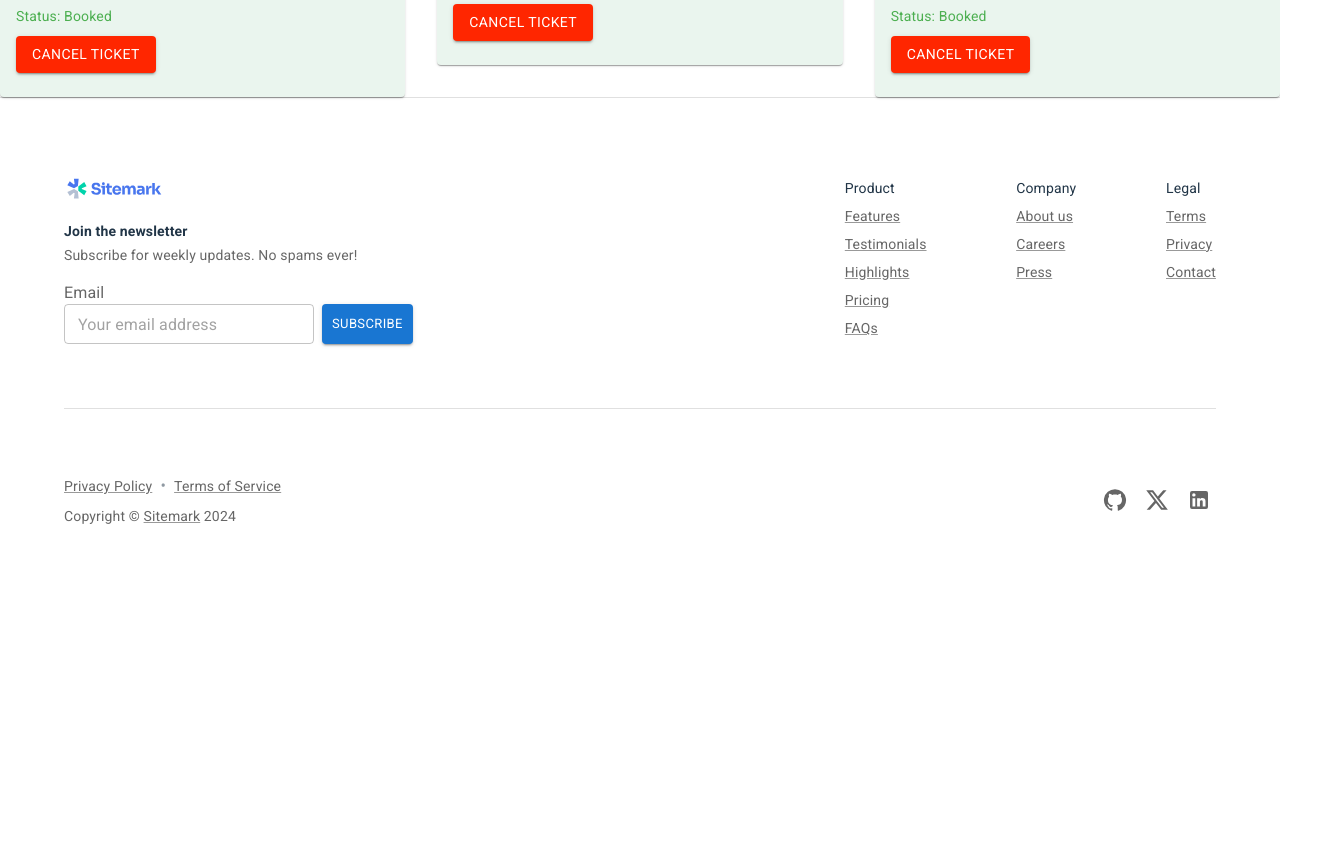
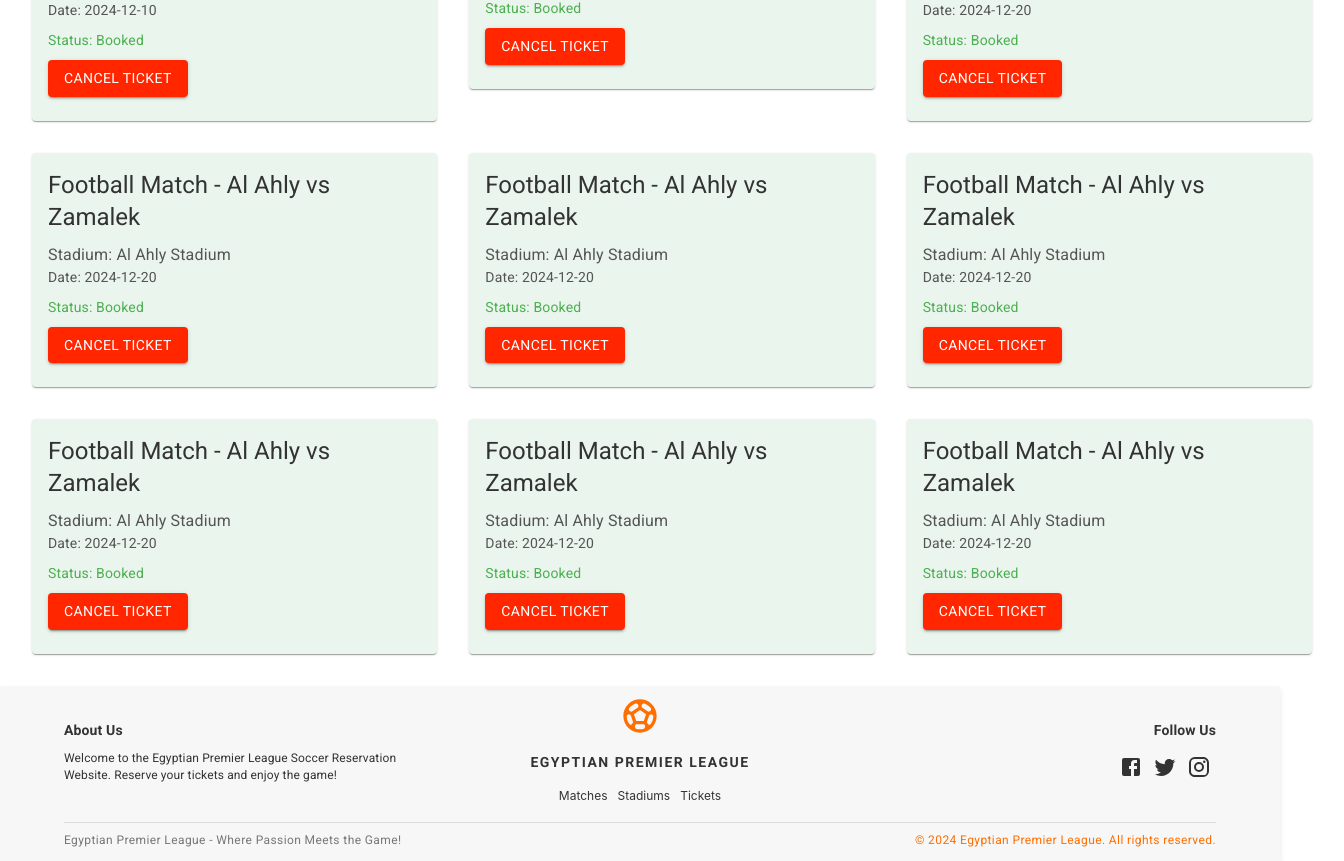
Before and after one commit to Ghaithq/EFA, a React (Vite) app in the folder frontend/: page /tickets in a window 1280 px wide. Shown: the part 400-1261 px from the top of the page, 1344 px wide, since content can reach past the window. Before the commit the page ends 1007 px from the top, so only its background shows below. Built offline with nearby package versions, Linux system fonts and the light colour scheme.

Commit message:
add: footer + changed site title

```diff
--- a/frontend/index.html
+++ b/frontend/index.html
@@ -8,7 +8,7 @@
     rel="stylesheet"
     />
     <meta name="viewport" content="width=device-width, initial-scale=1.0" />
-    <title>Vite + React + TS</title>
+    <title>Egyptian Football League</title>
   </head>
   <body>
     <div id="root"></div>
--- a/frontend/src/App.tsx
+++ b/frontend/src/App.tsx
@@ -2,20 +2,22 @@ import { BrowserRouter as Router, Route, Routes } from "react-router-dom";
 import HomePage from "./views/HomePage.tsx";
 // import StadiumsView from './views/StadiumsView.tsx'
 import StadiumsView from "./views/StadiumsView.tsx";
-import Authorize from "./views/Authorization.tsx";import MatchesView from './views/MatchesView.tsx';
+import Authorize from "./views/Authorization.tsx"; import MatchesView from './views/MatchesView.tsx';
 import UserTickets from "./views/UserTickets.tsx";
-
+import { Box } from "@mui/material";
 
 const App = () => {
   return (
     <Router>
+      <Box sx={{ display: 'flex', flexDirection: 'column', minHeight: '100vh' }}>
         <Routes>
           <Route path="/" element={<HomePage />} />
           <Route path="/stadiums" element={<StadiumsView />} />
-        <Route path="/matches"  element={<MatchesView />} />
+          <Route path="/matches" element={<MatchesView />} />
           <Route path="/authorize" element={<Authorize />} />
           <Route path="/tickets" element={<UserTickets />} />
         </Routes>
+      </Box>
     </Router>
   );
 };
--- a/frontend/src/components/Footer.tsx
+++ b/frontend/src/components/Footer.tsx
@@ -1,228 +1,164 @@
-import * as React from 'react';
-import Box from '@mui/material/Box';
-import Button from '@mui/material/Button';
-import Container from '@mui/material/Container';
-import Divider from '@mui/material/Divider';
-import IconButton from '@mui/material/IconButton';
-import InputLabel from '@mui/material/InputLabel';
-import Link from '@mui/material/Link';
-import Stack from '@mui/material/Stack';
-import TextField from '@mui/material/TextField';
-import Typography from '@mui/material/Typography';
-import FacebookIcon from '@mui/icons-material/GitHub';
-import LinkedInIcon from '@mui/icons-material/LinkedIn';
-import TwitterIcon from '@mui/icons-material/X';
-import SitemarkIcon from './SitemarkIcon';
+import React from 'react';
+import { Box, Container, Typography, Link, IconButton } from '@mui/material';
+import SportsSoccerIcon from '@mui/icons-material/SportsSoccer';
+import FacebookIcon from '@mui/icons-material/Facebook';
+import TwitterIcon from '@mui/icons-material/Twitter';
+import InstagramIcon from '@mui/icons-material/Instagram';
 
-function Copyright() {
+const Footer = () => {
   return (
-    <Typography variant="body2" sx={{ color: 'text.secondary', mt: 1 }}>
-      {'Copyright © '}
-      <Link color="text.secondary" href="https://mui.com/">
-        Sitemark
-      </Link>
-      &nbsp;
-      {new Date().getFullYear()}
-    </Typography>
-  );
-}
-
-export default function Footer() {
-  return (
-    <React.Fragment>
-      <Divider />
-      <Container
+    <Box
       sx={{
-          display: 'flex',
-          flexDirection: 'column',
-          alignItems: 'center',
-          gap: { xs: 4, sm: 8 },
-          py: { xs: 8, sm: 10 },
-          textAlign: { sm: 'center', md: 'left' },
+        backgroundColor: '#f7f7f7', // Light background
+        color: '#333', // Dark font color
+        boxShadow: '0 4px 6px rgba(0, 0, 0, 0.1)', // Subtle shadow
+        padding: '10px 0',
+        width: '100%',
+        mt: 'auto',
       }}
     >
-        <Box
-          sx={{
-            display: 'flex',
-            flexDirection: { xs: 'column', sm: 'row' },
-            width: '100%',
-            justifyContent: 'space-between',
-          }}
-        >
-          <Box
-            sx={{
-              display: 'flex',
-              flexDirection: 'column',
-              gap: 4,
-              minWidth: { xs: '100%', sm: '60%' },
-            }}
-          >
-            <Box sx={{ width: { xs: '100%', sm: '60%' } }}>
-              <SitemarkIcon />
-              <Typography
-                variant="body2"
-                gutterBottom
-                sx={{ fontWeight: 600, mt: 2 }}
-              >
-                Join the newsletter
-              </Typography>
-              <Typography variant="body2" sx={{ color: 'text.secondary', mb: 2 }}>
-                Subscribe for weekly updates. No spams ever!
-              </Typography>
-              <InputLabel htmlFor="email-newsletter">Email</InputLabel>
-              <Stack direction="row" spacing={1} useFlexGap>
-                <TextField
-                  id="email-newsletter"
-                  hiddenLabel
-                  size="small"
-                  variant="outlined"
-                  fullWidth
-                  aria-label="Enter your email address"
-                  placeholder="Your email address"
-                  slotProps={{
-                    htmlInput: {
-                      autoComplete: 'off',
-                      'aria-label': 'Enter your email address',
-                    },
-                  }}
-                  sx={{ width: '250px' }}
-                />
-                <Button
-                  variant="contained"
-                  color="primary"
-                  size="small"
-                  sx={{ flexShrink: 0 }}
-                >
-                  Subscribe
-                </Button>
-              </Stack>
-            </Box>
-          </Box>
-          <Box
-            sx={{
-              display: { xs: 'none', sm: 'flex' },
-              flexDirection: 'column',
-              gap: 1,
-            }}
-          >
-            <Typography variant="body2" sx={{ fontWeight: 'medium' }}>
-              Product
-            </Typography>
-            <Link color="text.secondary" variant="body2" href="#">
-              Features
-            </Link>
-            <Link color="text.secondary" variant="body2" href="#">
-              Testimonials
-            </Link>
-            <Link color="text.secondary" variant="body2" href="#">
-              Highlights
-            </Link>
-            <Link color="text.secondary" variant="body2" href="#">
-              Pricing
-            </Link>
-            <Link color="text.secondary" variant="body2" href="#">
-              FAQs
-            </Link>
-          </Box>
-          <Box
-            sx={{
-              display: { xs: 'none', sm: 'flex' },
-              flexDirection: 'column',
-              gap: 1,
-            }}
-          >
-            <Typography variant="body2" sx={{ fontWeight: 'medium' }}>
-              Company
-            </Typography>
-            <Link color="text.secondary" variant="body2" href="#">
-              About us
-            </Link>
-            <Link color="text.secondary" variant="body2" href="#">
-              Careers
-            </Link>
-            <Link color="text.secondary" variant="body2" href="#">
-              Press
-            </Link>
-          </Box>
-          <Box
-            sx={{
-              display: { xs: 'none', sm: 'flex' },
-              flexDirection: 'column',
-              gap: 1,
-            }}
-          >
-            <Typography variant="body2" sx={{ fontWeight: 'medium' }}>
-              Legal
-            </Typography>
-            <Link color="text.secondary" variant="body2" href="#">
-              Terms
-            </Link>
-            <Link color="text.secondary" variant="body2" href="#">
-              Privacy
-            </Link>
-            <Link color="text.secondary" variant="body2" href="#">
-              Contact
-            </Link>
-          </Box>
-        </Box>
+      <Container maxWidth="lg">
         <Box
           sx={{
             display: 'flex',
             justifyContent: 'space-between',
-            pt: { xs: 4, sm: 8 },
-            width: '100%',
-            borderTop: '1px solid',
-            borderColor: 'divider',
+            alignItems: 'center',
+            flexWrap: 'wrap',
+            gap: 2,
           }}
         >
-          <div>
-            <Link color="text.secondary" variant="body2" href="#">
-              Privacy Policy
+          {/* Left Section */}
+          <Box sx={{ flex: 1, minWidth: '200px' }}>
+            <Typography variant="subtitle1" sx={{ fontWeight: 'bold', mb: 1, fontSize: '14px' }}>
+              About Us
+            </Typography>
+            <Typography variant="body2" sx={{ fontSize: '12px', lineHeight: 1.4 }}>
+              Welcome to the Egyptian Premier League Soccer Reservation Website. Reserve your tickets and enjoy the game!
+            </Typography>
+          </Box>
+
+          {/* Center Section */}
+          <Box sx={{ flex: 1, minWidth: '200px', textAlign: 'center' }}>
+            <SportsSoccerIcon sx={{ fontSize: '40px', color: '#ff6f00', mb: 1 }} />
+            <Typography
+              variant="subtitle1"
+              sx={{
+                fontWeight: 'bold',
+                mb: 1,
+                fontSize: '14px',
+                textTransform: 'uppercase',
+                letterSpacing: 1.5,
+              }}
+            >
+              Egyptian Premier League
+            </Typography>
+            <Box>
+              <Link
+                href="/matches"
+                sx={{
+                  display: 'inline-block',
+                  color: '#333',
+                  textDecoration: 'none',
+                  fontSize: '12px',
+                  marginRight: '10px',
+                  '&:hover': { textDecoration: 'underline', color: '#ff6f00' },
+                }}
+              >
+                Matches
               </Link>
-            <Typography sx={{ display: 'inline', mx: 0.5, opacity: 0.5 }}>
-              &nbsp;•&nbsp;
+              <Link
+                href="/stadiums"
+                sx={{
+                  display: 'inline-block',
+                  color: '#333',
+                  textDecoration: 'none',
+                  fontSize: '12px',
+                  marginRight: '10px',
+                  '&:hover': { textDecoration: 'underline', color: '#ff6f00' },
+                }}
+              >
+                Stadiums
+              </Link>
+              <Link
+                href="/tickets"
+                sx={{
+                  display: 'inline-block',
+                  color: '#333',
+                  textDecoration: 'none',
+                  fontSize: '12px',
+                  '&:hover': { textDecoration: 'underline', color: '#ff6f00' },
+                }}
+              >
+                Tickets
+              </Link>
+            </Box>
+          </Box>
+
+          {/* Right Section */}
+          <Box sx={{ flex: 1, minWidth: '200px', textAlign: 'right' }}>
+            <Typography variant="subtitle1" sx={{ fontWeight: 'bold', mb: 1, fontSize: '14px' }}>
+              Follow Us
             </Typography>
-            <Link color="text.secondary" variant="body2" href="#">
-              Terms of Service
-            </Link>
-            <Copyright />
-          </div>
-          <Stack
-            direction="row"
-            spacing={1}
-            useFlexGap
-            sx={{ justifyContent: 'left', color: 'text.secondary' }}
-          >
+            <Box>
               <IconButton
-              color="inherit"
-              size="small"
-              href="https://github.com/mui"
-              aria-label="GitHub"
-              sx={{ alignSelf: 'center' }}
+                href="https://facebook.com"
+                target="_blank"
+                sx={{
+                  color: '#333',
+                  padding: '5px',
+                  '&:hover': { color: '#ff6f00' },
+                }}
               >
                 <FacebookIcon />
               </IconButton>
               <IconButton
-              color="inherit"
-              size="small"
-              href="https://x.com/MaterialUI"
-              aria-label="X"
-              sx={{ alignSelf: 'center' }}
+                href="https://twitter.com"
+                target="_blank"
+                sx={{
+                  color: '#333',
+                  padding: '5px',
+                  '&:hover': { color: '#ff6f00' },
+                }}
               >
                 <TwitterIcon />
               </IconButton>
               <IconButton
-              color="inherit"
-              size="small"
-              href="https://www.linkedin.com/company/mui/"
-              aria-label="LinkedIn"
-              sx={{ alignSelf: 'center' }}
+                href="https://instagram.com"
+                target="_blank"
+                sx={{
+                  color: '#333',
+                  padding: '5px',
+                  '&:hover': { color: '#ff6f00' },
+                }}
               >
-              <LinkedInIcon />
+                <InstagramIcon />
               </IconButton>
-          </Stack>
+            </Box>
+          </Box>
+        </Box>
+
+        {/* Bottom Section */}
+        <Box
+          sx={{
+            display: 'flex',
+            justifyContent: 'space-between',
+            alignItems: 'center',
+            mt: 2,
+            borderTop: '1px solid #ddd',
+            pt: 1,
+            fontSize: '12px',
+          }}
+        >
+          <Typography variant="caption" sx={{ color: '#777' }}>
+            Egyptian Premier League - Where Passion Meets the Game!
+          </Typography>
+          <Typography variant="caption" sx={{ color: '#ff6f00' }}>
+            &copy; 2024 Egyptian Premier League. All rights reserved.
+          </Typography>
         </Box>
       </Container>
-    </React.Fragment>
+    </Box>
   );
-}
+};
+
+export default Footer;
--- a/frontend/src/components/Toolbar.tsx
+++ b/frontend/src/components/Toolbar.tsx
@@ -5,8 +5,9 @@ import Typography from "@mui/material/Typography";
 import IconButton from "@mui/material/IconButton";
 import Login from "./LoginModal"
 import Register from "./RegisterModal"
-import Profile  from "./Profile";
-import Logout  from "./Logout";
+import Profile from "./Profile";
+import Logout from "./Logout";
+import { Link } from "react-router-dom";
 
 // import Card from "@mui/material/Card";
 // import CardActions from "@mui/material/CardActions";
@@ -14,8 +15,9 @@ import Logout  from "./Logout";
 // import CardMedia from "@mui/material/CardMedia";
 // import Grid from "@mui/material/Grid2";
 
-function ToolBar(){
+function ToolBar() {
   return (<Toolbar>
+    <Link to={"/"} style={{ textDecoration: 'none' }}>
       <IconButton
         size="small"
         edge="start"
@@ -29,6 +31,7 @@ function ToolBar(){
           style={{ width: 200, height: 100 }}
         />
       </IconButton>
+    </Link>
     <Typography
       variant="h4"
       component="div"
--- a/frontend/src/views/HomePage.tsx
+++ b/frontend/src/views/HomePage.tsx
@@ -7,6 +7,7 @@ import Box from "@mui/material/Box";
 import Grid from "@mui/material/Grid2";
 import ToolBar from "../components/Toolbar";
 import CardCustom from "../components/Card";
+import Footer from "../components/Footer";
 
 function HomePage() {
   return (
@@ -66,6 +67,7 @@ function HomePage() {
           />
         </Grid>
       </Grid>
+      <Footer />
     </Box>
   );
 }
--- a/frontend/src/views/UserTickets.tsx
+++ b/frontend/src/views/UserTickets.tsx
@@ -9,6 +9,12 @@ import './UserTickets.css';
 const ticketsData = [
   { id: 1, stadiumName: 'Cairo International Stadium', event: 'Football Match - Cairo vs Alexandria', date: '2024-12-10', status: 'Booked' },
   { id: 2, stadiumName: 'Borg El Arab Stadium', event: 'Football Match - Cairo vs Giza', date: '2024-12-15', status: 'Booked' },
+  { id: 3, stadiumName: 'Al Ahly Stadium', event: 'Football Match - Al Ahly vs Zamalek', date: '2024-12-20', status: 'Booked' },
+  { id: 3, stadiumName: 'Al Ahly Stadium', event: 'Football Match - Al Ahly vs Zamalek', date: '2024-12-20', status: 'Booked' },
+  { id: 3, stadiumName: 'Al Ahly Stadium', event: 'Football Match - Al Ahly vs Zamalek', date: '2024-12-20', status: 'Booked' },
+  { id: 3, stadiumName: 'Al Ahly Stadium', event: 'Football Match - Al Ahly vs Zamalek', date: '2024-12-20', status: 'Booked' },
+  { id: 3, stadiumName: 'Al Ahly Stadium', event: 'Football Match - Al Ahly vs Zamalek', date: '2024-12-20', status: 'Booked' },
+  { id: 3, stadiumName: 'Al Ahly Stadium', event: 'Football Match - Al Ahly vs Zamalek', date: '2024-12-20', status: 'Booked' },
   { id: 3, stadiumName: 'Al Ahly Stadium', event: 'Football Match - Al Ahly vs Zamalek', date: '2024-12-20', status: 'Booked' },
 ];
 
@@ -38,18 +44,35 @@ const TicketPage = () => {
   };
 
   return (
-    <Box sx={{ width: "100vw" }}>
+    <Box
+      sx={{
+        display: 'flex',
+        flexDirection: 'column',
+        minHeight: '100vh',
+        width: '100vw',
+      }}
+    >
+      {/* AppBar - Keeping the styles unchanged */}
       <AppBar position="static" color="default" className="app-bar">
         <ToolBar />
       </AppBar>
 
-      <Box className="title-section">
-        <ConfirmationNumberIcon className="ticket-icon bouncing-icon" /> {/* Add the bouncing animation */}
+      {/* Main Content */}
+      <Box
+        sx={{
+          flexGrow: 1,
+          padding: 4,
+          width: '100%',
+        }}
+      >
+        <Box className="title-section" sx={{ mb: 4, textAlign: 'center' }}>
+          <ConfirmationNumberIcon className="ticket-icon bouncing-icon" />
           <Typography variant="h2" className="title-text">
             My Tickets
           </Typography>
         </Box>
 
+        {/* Tickets Grid */}
         <Grid container spacing={4} justifyContent="center">
           {tickets.map((ticket) => (
             <Grid item xs={12} sm={6} md={4} key={ticket.id}>
@@ -80,10 +103,12 @@ const TicketPage = () => {
             </Grid>
           ))}
         </Grid>
+      </Box>
 
+      {/* Footer */}
       <Footer />
 
-      {/* Cancel Ticket Confirmation Dialog */}
+      {/* Cancel Ticket Dialog */}
       <Dialog open={open} onClose={handleClose}>
         <DialogTitle>Cancel Ticket</DialogTitle>
         <DialogContent>
```
Lines whose indentation alone changed are shown as unchanged.
